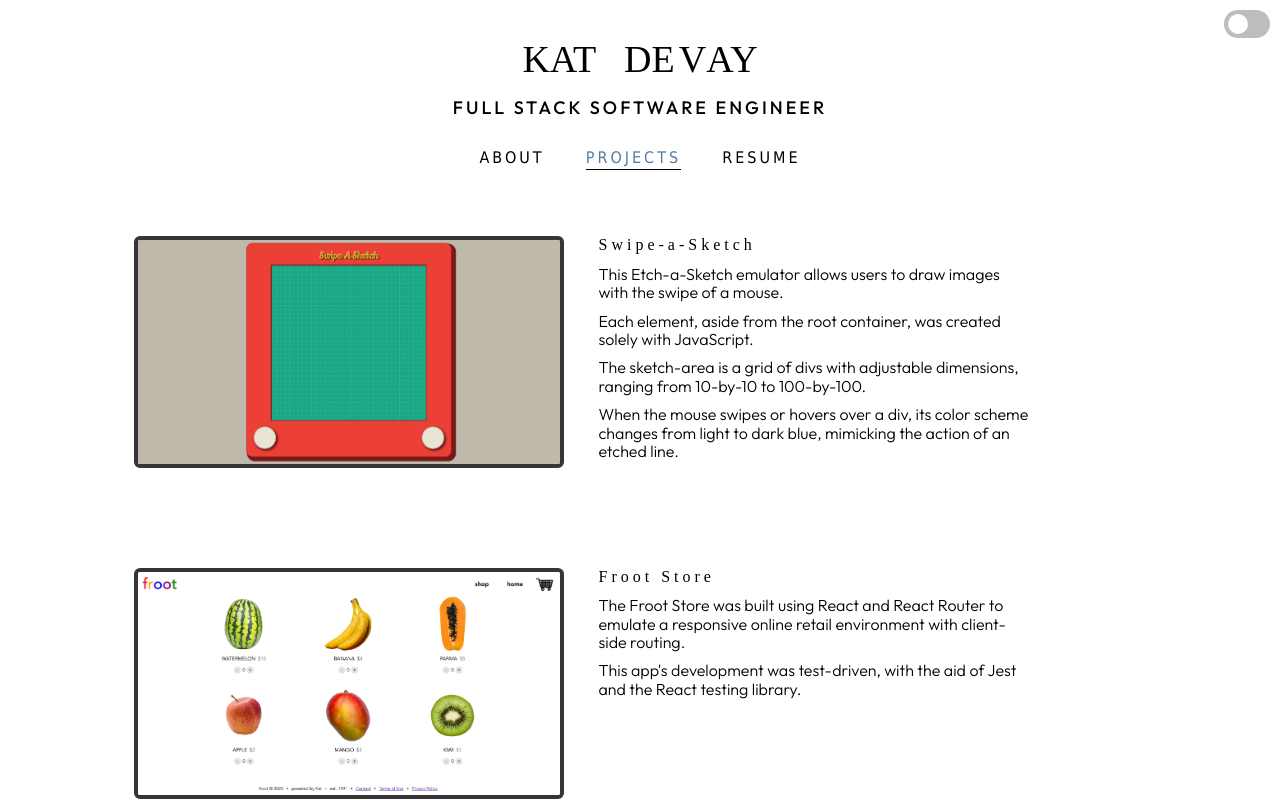
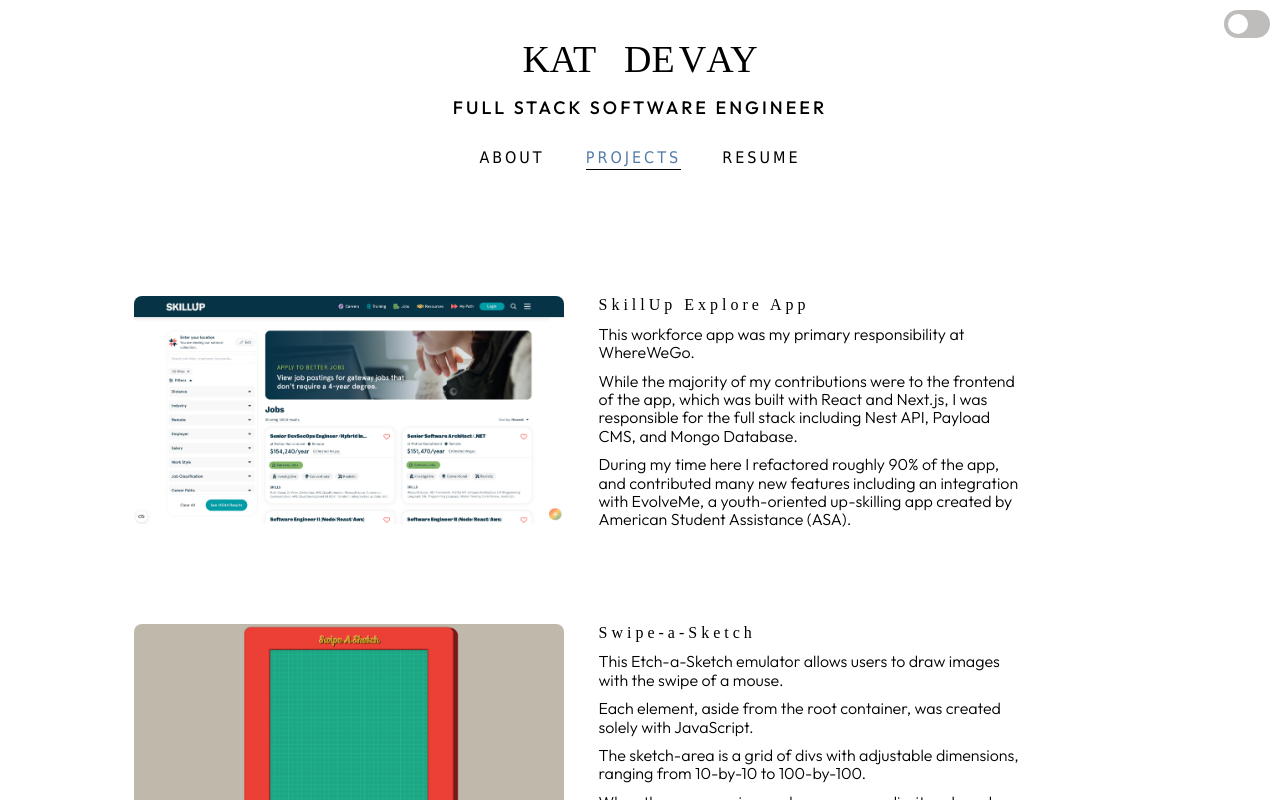
Before and after one commit to kdevay/kdevay.github.io, a React (Vite) app: page / in a window 1280 px wide. Both pictures are taken after a click on the button "PROJECTS". Shown: the top 800 px of the page. Built offline with nearby package versions, Linux system fonts and the light colour scheme; a web font is replaced by a local one.

Commit message:
add skillup to projects

```diff
--- a/src/assets/data/Jobs/whereWeGoAccomplishments.tsx
+++ b/src/assets/data/Jobs/whereWeGoAccomplishments.tsx
@@ -7,11 +7,11 @@ const whereWeGoAccomplishments: React.ReactNode[] = [
   <>
     Managed a team of 4 remote engineers to develop and deploy a full-stack
     refactor of the highest traffic parts of an app, encompassing 40% of all
-    pages, within a 3 week period
+    pages, within a three week period
   </>,
   <>
-    Built a component library using Storybook and ShadCn to support marketing
-    and multi-tenancy
+    Built a component library using Storybook and ShadCn to support product
+    development and multi-tenancy
   </>,
   <>
     Designed and deployed novel system architecture integrating a third party
--- a/src/assets/data/projects.ts
+++ b/src/assets/data/projects.ts
@@ -3,6 +3,7 @@ import Froot from '../images/froot.png';
 import Weather from '../images/weather.png';
 import Dash from '../images/dash.png';
 import SignUp from '../images/signUp.png';
+import Explore from '../images/explore.jpg';
 
 interface Project {
   href: string;
@@ -13,6 +14,17 @@ interface Project {
 }
 
 const projects: Project[] = [
+  {
+    href: 'https://explore.skillup.org/jobs',
+    imageSrc: Explore,
+    alt: 'Screenshot of the SkillUp Jobs Page',
+    title: 'SkillUp Explore App',
+    description: [
+      'This workforce app was my primary responsibility at WhereWeGo.',
+      'While the majority of my contributions were to the frontend of the app, which was built with React and Next.js, I was responsible for the full stack including Nest API, Payload CMS, and Mongo Database.',
+      'During my time here I refactored roughly 90% of the app, and contributed many new features including an integration with EvolveMe, a youth-oriented up-skilling app created by American Student Assistance (ASA).',
+    ],
+  },
   {
     href: 'https://kdevay.github.io/Etch-a-Sketch/',
     imageSrc: Sketch,
--- a/src/components/Projects/Image.tsx
+++ b/src/components/Projects/Image.tsx
@@ -6,7 +6,7 @@ interface ProjectImageProps {
 
 const ProjectImage: React.FC<ProjectImageProps> = ({ href, imageSrc, alt }) => {
   return (
-    <div className='m-[10px] mt-0 w-[430px] rounded-[6px] overflow-hidden border-4 border-darkGray'>
+    <div className='m-[10px] mt-0 w-[430px] rounded-lg overflow-hidden hover:scale-105 transition-all duration-300'>
       <a target='_blank' rel='noreferrer' href={href}>
         <img className='w-full h-full block' src={imageSrc} alt={alt} />
       </a>
```
Also changed, not shown: src/assets/images/explore.jpg (added).
